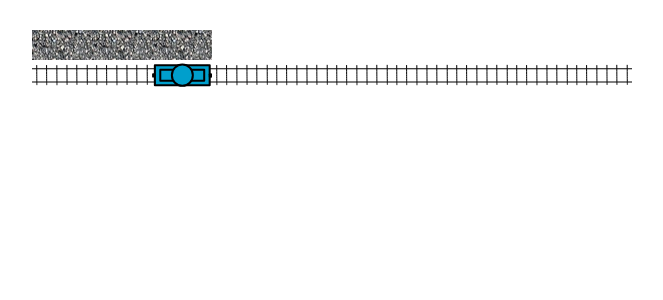
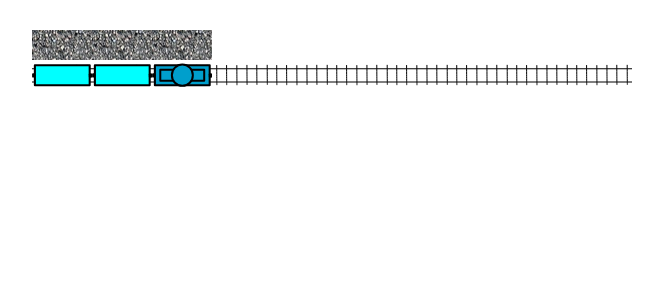
Before and after one commit to turizsolt/der-fahrplan, a React (Create React App) app: page / in a window 1280 px wide. Shown: the top 300 px of the page, without its empty margins (28-691 px from the left). Built offline with nearby package versions, Linux system fonts and the light colour scheme; the HTML template or start-up script is replaced by a standard one.

Commit message:
Added PassengerCar
PassengerCar is present, but is not able to move yet.

```diff
--- a/src/Land.tsx
+++ b/src/Land.tsx
@@ -1,5 +1,6 @@
 import * as React from 'react';
 import { Engine } from './Tiles/Engine';
+import { PassengerCar } from './Tiles/PassengerCar';
 import { Platform } from './Tiles/Platform';
 import { Track } from './Tiles/Track';
 
@@ -17,6 +18,8 @@ const tileList = [
     {type: "Platform", position: [1, 2]},
     {type: "Platform", position: [1, 4]},
     {type: "Platform", position: [1, 6]},
+    {type: "PassengerCar", position: [2, 2]},
+    {type: "PassengerCar", position: [2, 4]},
     {type: "DieselEngine", position: [2, 6]},
 ];
 
@@ -31,6 +34,7 @@ export class Land extends React.Component<any, any> {
                             {tile.type === "Track" && <Track top={tile.position[0]*30} left={tile.position[1]*30} />}
                             {tile.type === "Platform" && <Platform top={tile.position[0]*30} left={tile.position[1]*30} />}
                             {tile.type === "DieselEngine" && <Engine top={tile.position[0]*30} left={tile.position[1]*30} />}
+                            {tile.type === "PassengerCar" && <PassengerCar top={tile.position[0]*30} left={tile.position[1]*30} />}
                         </>
                     ))
                 }
--- /dev/null
+++ b/src/Tiles/PassengerCar.tsx
@@ -0,0 +1,10 @@
+import {ITileProps, Tile } from './Tile';
+
+export class PassengerCar extends Tile<{}> {
+
+    public constructor(props:ITileProps, state:{}) {
+        super(props, state);
+
+        this.image = "tiles/passenger-car.svg";
+    }
+}
```
